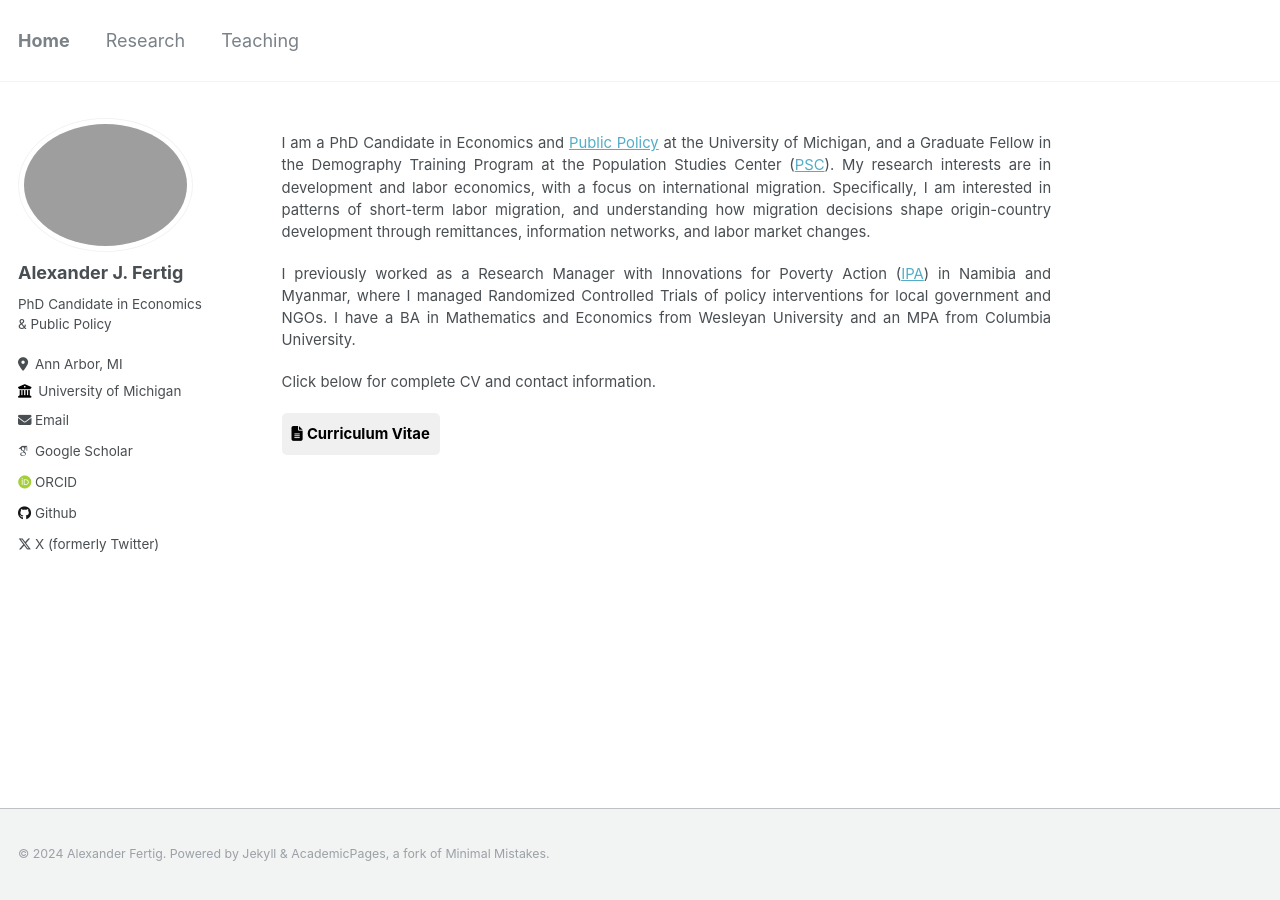
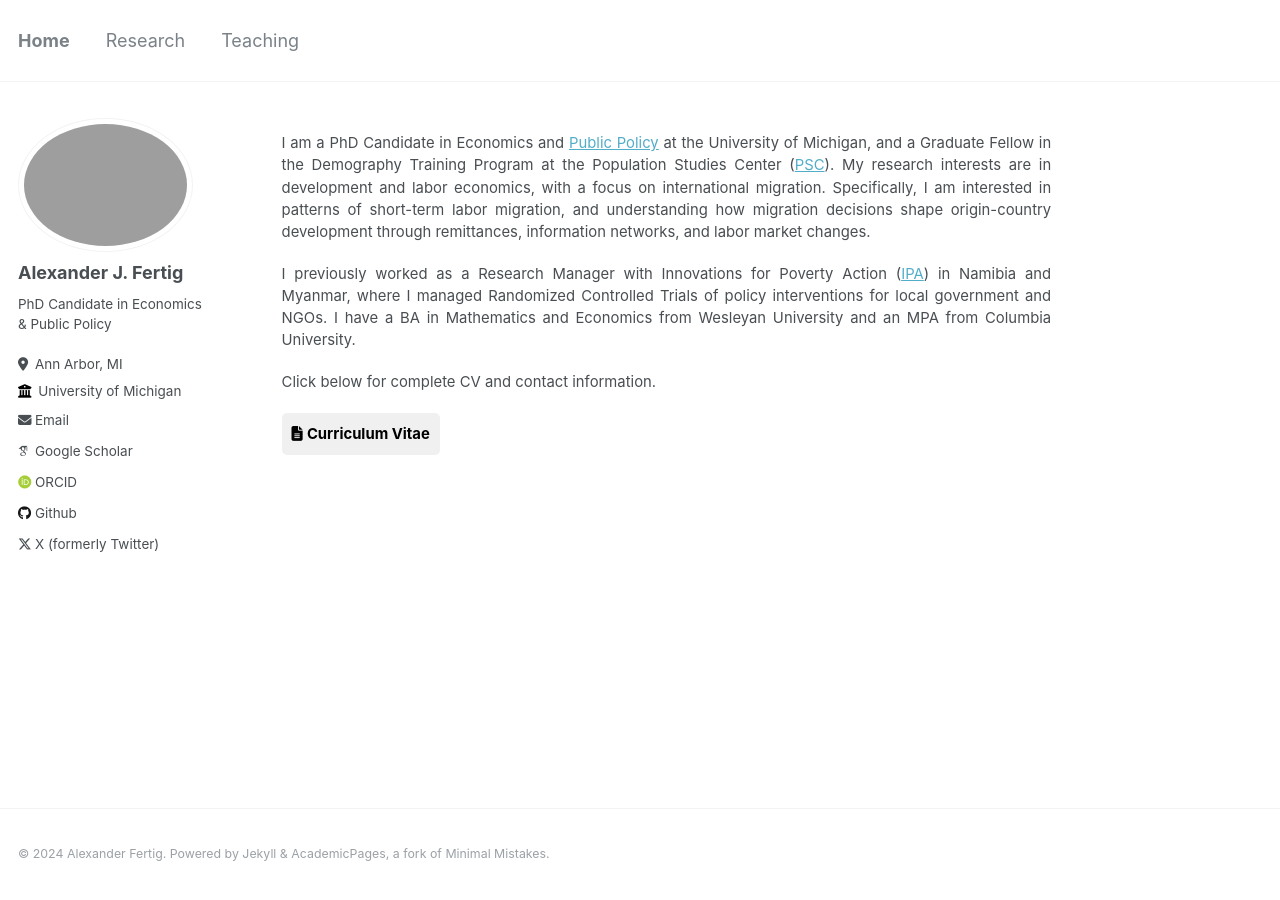
Before and after one commit to alexanderfertig/alexanderfertig.github.io, a Jekyll site: the page built from _pages/home.md, in a window 1280 px wide. Built offline with Jekyll 4.4.1, drawn with Linux system fonts in a browser that asks for light colours; some web fonts are replaced.

Commit message:
change masthead and footer

```diff
--- a/_includes/masthead.html
+++ b/_includes/masthead.html
@@ -13,7 +13,11 @@
               {% else %}
               {% assign domain = base_path %}
             {% endif %}
+            {% if page.url == link.url %}
+              <li class="active_masthead__menu-item"><a href="{{ domain }}{{ link.url }}">{{ link.title }}</a></li>
+              {% else %}
             <li class="masthead__menu-item"><a href="{{ domain }}{{ link.url }}">{{ link.title }}</a></li>
+            {% endif %}
           {% endfor %}
         </ul>
         <ul class="hidden-links hidden"></ul>
--- a/_sass/_footer.scss
+++ b/_sass/_footer.scss
@@ -20,8 +20,8 @@
           animation: intro 0.3s both;
   -webkit-animation-delay: 0.45s;
           animation-delay: 0.45s;
-  background-color: $lighter-gray;
-  border-top: 1px solid $light-gray;
+  background-color: #fff;
+  border-top: 1px solid $border-color;
 
   footer {
     @include clearfix;
--- a/_sass/_masthead.scss
+++ b/_sass/_masthead.scss
@@ -51,3 +51,20 @@
     font-weight: 700;
   }
 }
+
+.active_masthead__menu-item {
+  display: block;
+  list-style-type: none;
+  white-space: nowrap;
+  font-weight: bold;
+
+  a {
+    margin-left: 0;
+  }
+
+  &--lg {
+    padding-right: 2em;
+    /* font-weight: 700; */
+    font-weight: bold;
+  }
+}
--- a/_sass/_navigation.scss
+++ b/_sass/_navigation.scss
@@ -209,7 +209,7 @@
       vertical-align: middle;
 
       &:first-child {
-        font-weight: bold;
+        /* font-weight: bold; */
 
         a {
           margin-left: 0;
```
